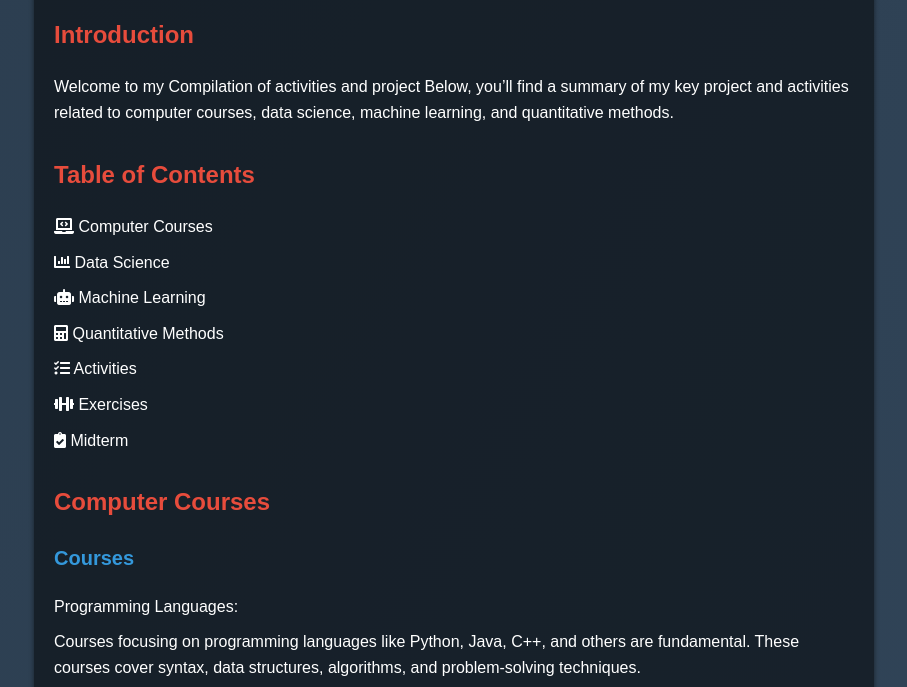
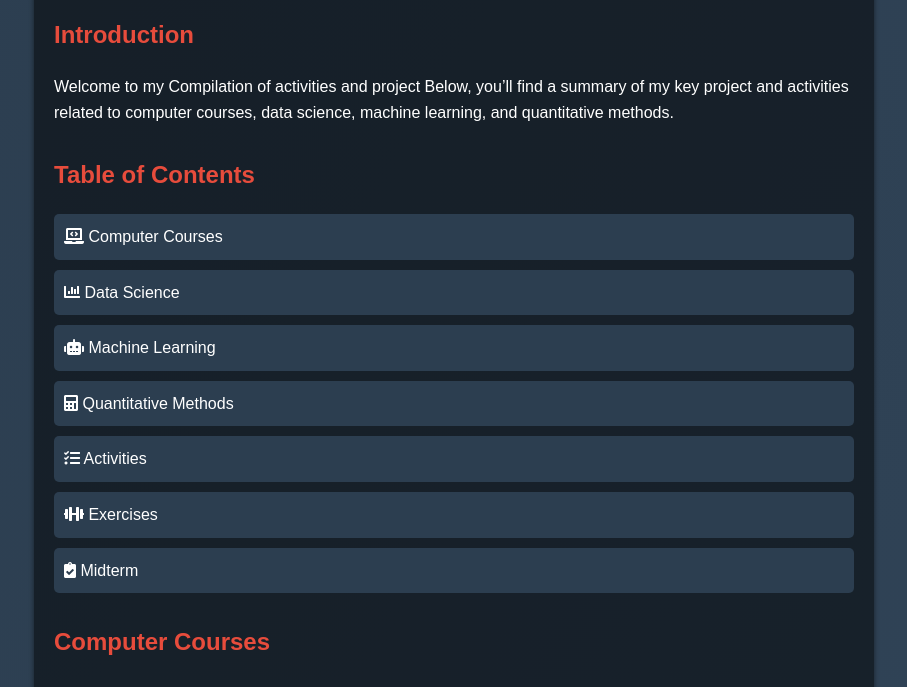
Before and after one commit to NashEsguerra/Esguerra-CSST-104, a plain HTML site: page index.html in a window 1280 px wide. Shown: the part 85-772 px from the top of the page, without its empty margins (186-1093 px from the left). Drawn offline with Linux system fonts and the light colour scheme.

Commit message:
Update styles.css

```diff
--- a/styles.css
+++ b/styles.css
@@ -58,3 +58,20 @@ a:hover {
     text-decoration: underline;
     color: #ccc; /* Light gray on hover */
 }
+
+/* Highlight styles for specific list items */
+.highlight {
+    font-weight: bold; /* Make the text bold */
+    color: #f1c40f; /* Yellow text */
+}
+
+/* Additional styling for the links and list items */
+ul li {
+    padding: 10px;
+    background-color: #2c3e50; /* Dark background for list items */
+    border-radius: 5px; /* Rounded corners for list items */
+}
+
+ul li a {
+    color: #fff; /* White text for links */
+}
```
